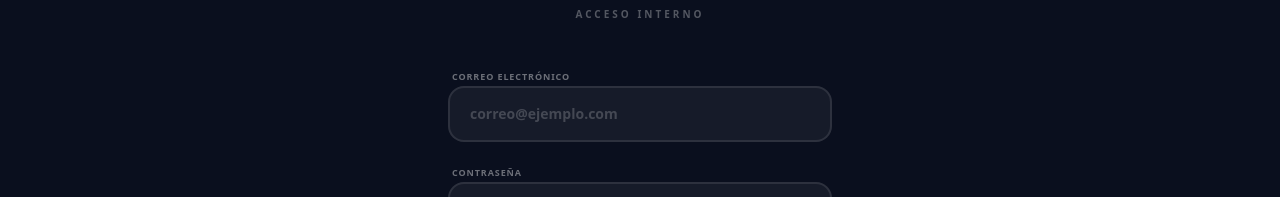
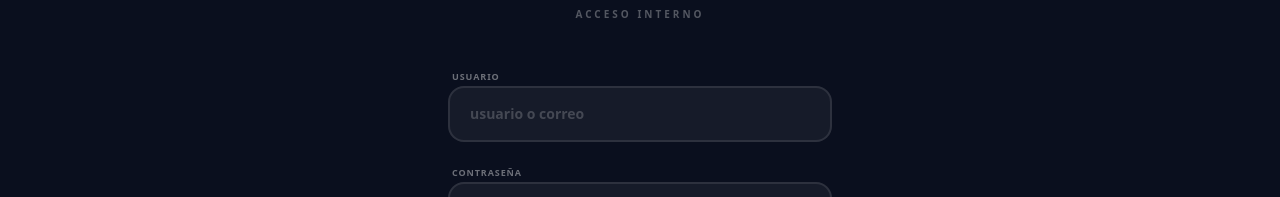
Before and after one commit to nataliafuentesg/pet-station-frontend, a Vue app: page /acceso in a window 1280 px wide. Shown: the part 231-428 px from the top of the page. Built offline with nearby package versions, Linux system fonts and the light colour scheme; no server answers; what vue3-google-login would draw is missing.

Commit message:
fix: campo usuario en /acceso acepta formato libre (no solo email)
Cambia type="email" a type="text" para permitir usuarios como herney.cordoba
sin que el browser rechace el formato.

Co-Authored-By: Claude Sonnet 4.6 <noreply@anthropic.com>

```diff
--- a/src/components/views/admin/AdminLoginView.vue
+++ b/src/components/views/admin/AdminLoginView.vue
@@ -15,13 +15,15 @@
       <!-- Form -->
       <form @submit.prevent="handleLogin" class="space-y-4">
         <div class="space-y-1">
-          <label class="text-[9px] font-black uppercase text-white/40 ml-1 tracking-widest">Correo electrónico</label>
+          <label class="text-[9px] font-black uppercase text-white/40 ml-1 tracking-widest">Usuario</label>
           <input
             v-model="form.email"
-            type="email"
-            autocomplete="email"
+            type="text"
+            autocomplete="username"
             autocapitalize="none"
-            placeholder="correo@ejemplo.com"
+            autocorrect="off"
+            spellcheck="false"
+            placeholder="usuario o correo"
             class="w-full bg-white/5 border-2 border-white/10 focus:border-[#DE1F27] rounded-2xl px-5 py-4 text-white font-bold outline-none transition-all placeholder:text-white/20"
           />
         </div>
```
